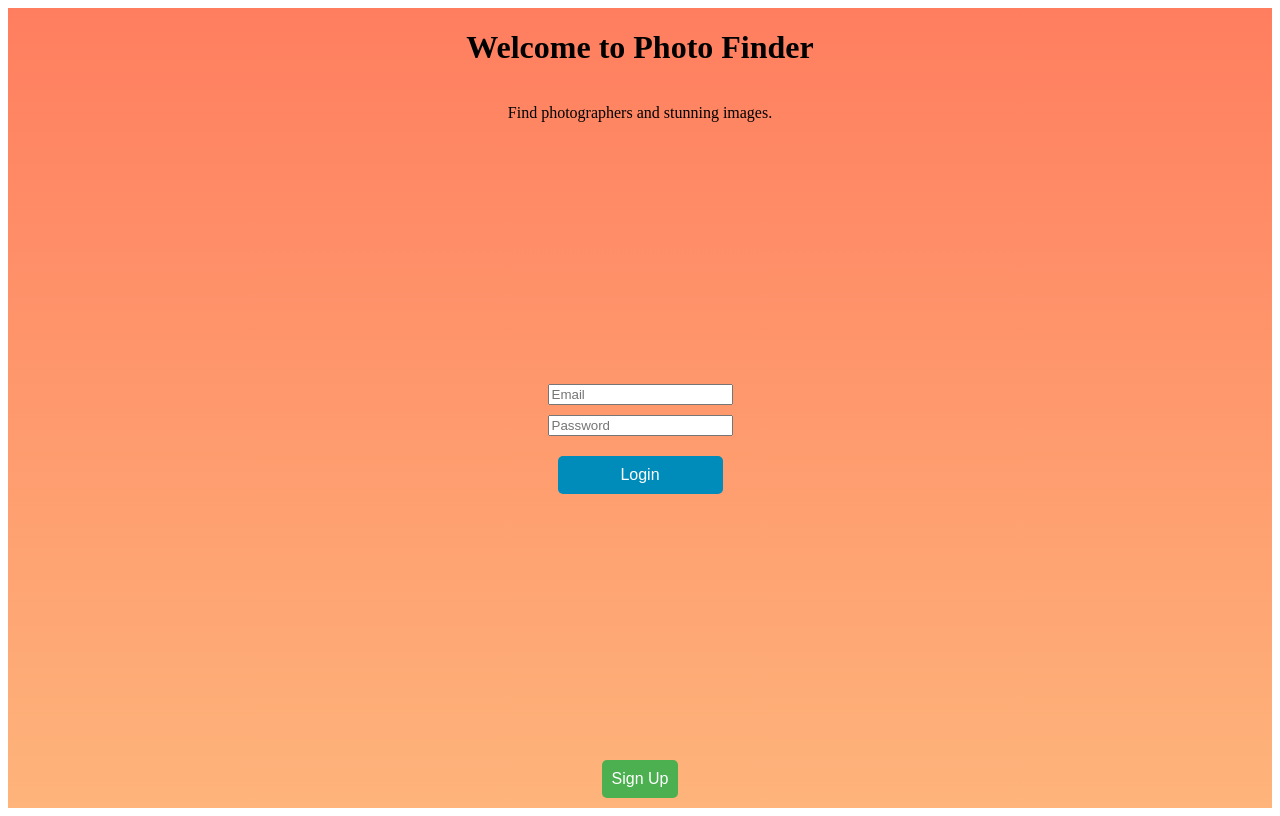
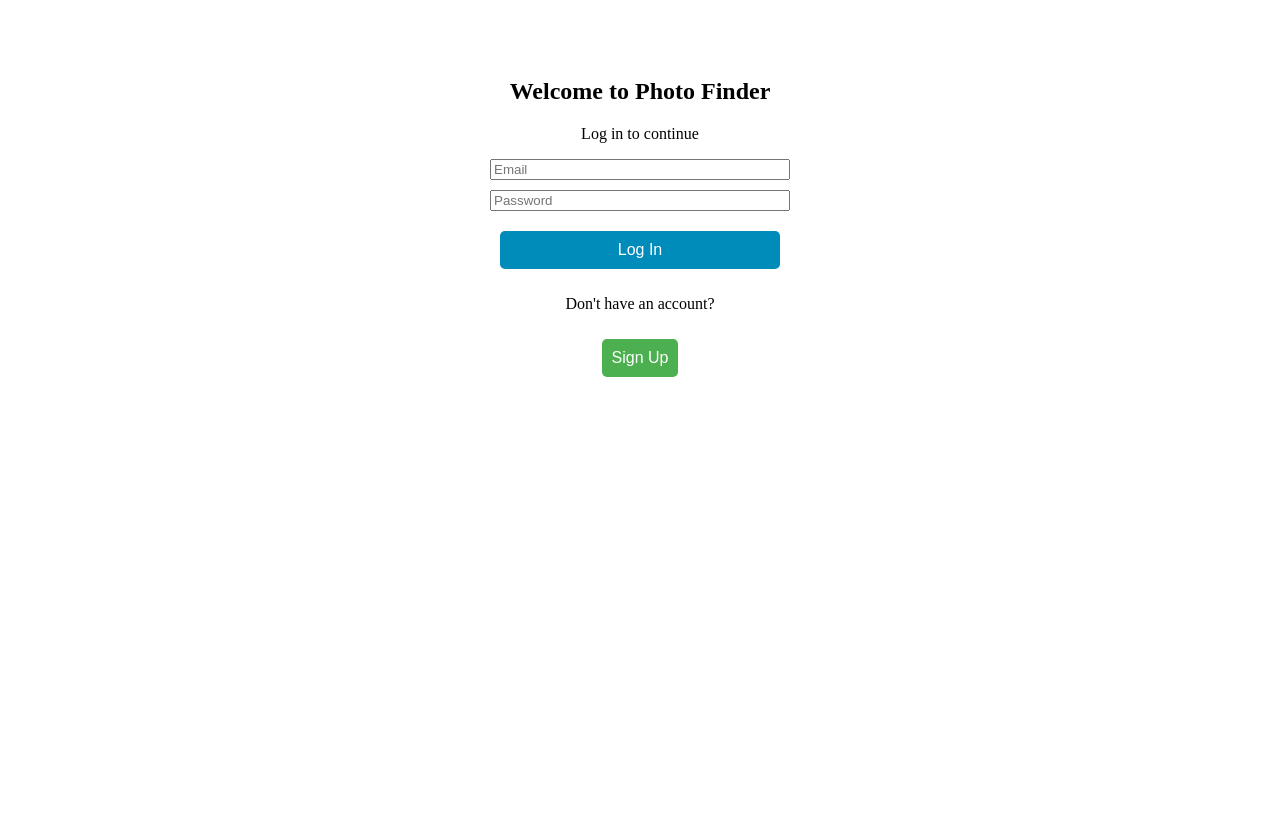
Before and after one commit to NickVendetti/photo-finder, a React (Vite) app in the folder frontend/: page / in a window 1280 px wide. Built offline with nearby package versions, Linux system fonts and the light colour scheme; no server answers.

Commit message:
user-type redirect working

```diff
--- a/frontend/src/App.jsx
+++ b/frontend/src/App.jsx
@@ -5,6 +5,7 @@ import PhotoDetailsPage from "./pages/PhotoDetailsPage";
 import LandingPage from "./pages/LandingPage";
 import fetchPhotos from "./api/flickrApi"; // Ensure correct import for fetching photos
 import Register from "./pages/Register";
+import ProfileDashboard from "./pages/PhotographerDashboard";
 
 function App() {
   const [photos, setPhotos] = useState([]);
@@ -25,6 +26,7 @@ function App() {
         <Route path="/discover" element={<DiscoveryPage photos={photos} />} />
         <Route path="/photo/:photoId" element={<PhotoDetailsPage />} />
         <Route path="/register" element={<Register />} />
+        <Route path="/profile-dashboard" element={<ProfileDashboard />} />
       </Routes>
 
   );
--- a/frontend/src/pages/LandingPage.jsx
+++ b/frontend/src/pages/LandingPage.jsx
@@ -2,19 +2,17 @@ import { useState } from "react";
 import { useNavigate } from "react-router-dom";
 
 function LandingPage() {
+  const [formData, setFormData] = useState({ email: "", password: "" });
+  const [error, setError] = useState(null);
   const navigate = useNavigate();
-  const [loginData, setLoginData] = useState({ email: "", password: "" });
-  const [error, setError] = useState(null);
 
-  // Handle input changes
   const handleChange = (e) => {
-    setLoginData({ ...loginData, [e.target.name]: e.target.value });
+    setFormData({ ...formData, [e.target.name]: e.target.value });
   };
 
-  // Handle login
   const handleLoginSubmit = async (e) => {
     e.preventDefault();
-    console.log("User Logging In:", loginData);
+    console.log("Logging in:", formData);
 
     try {
       const response = await fetch("http://localhost:5000/api/auth/login", {
@@ -22,45 +20,55 @@ function LandingPage() {
         headers: {
           "Content-Type": "application/json",
         },
-        body: JSON.stringify(loginData),
+        body: JSON.stringify(formData),
       });
 
       if (!response.ok) {
-        throw new Error("Invalid email or password.");
+        throw new Error("Login failed. Please check your credentials.");
       }
 
       const data = await response.json();
       console.log("User Logged In:", data);
 
+      // Store user data in local storage
+      localStorage.setItem("token", data.token);
+      localStorage.setItem("user_type", data.user.user_type);
 
-      // Navigate to Discovery Page if login is successful
-      navigate("/discover");
+      // Redirect based on user type
+      if (data.user.user_type === "photographer") {
+        navigate("/profile-dashboard"); // Photographer goes to their dashboard
+      } else {
+        navigate("/discover"); // Regular users go to the discovery page
+      }
 
     } catch (err) {
+      setError("Invalid email or password. Please try again.");
       console.error("Login error:", err);
-      setError("Invalid email or password.");
     }
   };
 
   return (
-    <div style={{ height: "100vh", display: "flex", flexDirection: "column", alignItems: "center", justifyContent: "center", background: "linear-gradient(to bottom, #ff7e5f, #feb47b)" }}>
-      <h1>Welcome to Photo Finder</h1>
-      <p>Find photographers and stunning images.</p>
+    <div style={{ textAlign: "center", padding: "50px" }}>
+      <h2>Welcome to Photo Finder</h2>
+      <p>Log in to continue</p>
 
-      {/* Login Form */}
       <form onSubmit={handleLoginSubmit} style={{ display: "flex", flexDirection: "column", gap: "10px", maxWidth: "300px", margin: "auto" }}>
-        <input type="text" name="email" placeholder="Email" value={loginData.email} onChange={handleChange} required />
-        <input type="password" name="password" placeholder="Password" value={loginData.password} onChange={handleChange} required />
+        <input type="email" name="email" placeholder="Email" value={formData.email} onChange={handleChange} required />
+        <input type="password" name="password" placeholder="Password" value={formData.password} onChange={handleChange} required />
+
         <button type="submit" style={{ background: "#008CBA", color: "white", padding: "10px", border: "none", borderRadius: "5px", cursor: "pointer" }}>
-          Login
+          Log In
         </button>
       </form>
 
-      {/* Error Message */}
       {error && <p style={{ color: "red" }}>{error}</p>}
 
-      {/* Sign Up Button (Redirects to Register Page) */}
-      <button onClick={() => navigate("/register")} style={{ background: "#4CAF50", color: "white", padding: "10px", border: "none", borderRadius: "5px", cursor: "pointer", marginTop: "10px" }}>
+      {/* Sign Up Button */}
+      <p>Don't have an account?</p>
+      <button
+        onClick={() => navigate("/register")}
+        style={{ background: "#4CAF50", color: "white", padding: "10px", border: "none", borderRadius: "5px", cursor: "pointer", marginTop: "10px" }}
+      >
         Sign Up
       </button>
     </div>
--- /dev/null
+++ b/frontend/src/pages/PhotographerDashboard.jsx
@@ -0,0 +1,10 @@
+function ProfileDashboard() {
+  return (
+    <div style={{ textAlign: "center", padding: "50px" }}>
+      <h2>Welcome to Your Photographer Dashboard</h2>
+      <p>Here you can manage your profile and uploaded photos.</p>
+    </div>
+  );
+}
+
+export default ProfileDashboard;
```
Also changed, not shown: 1 other file (tests, documents, lock files or other folders).
